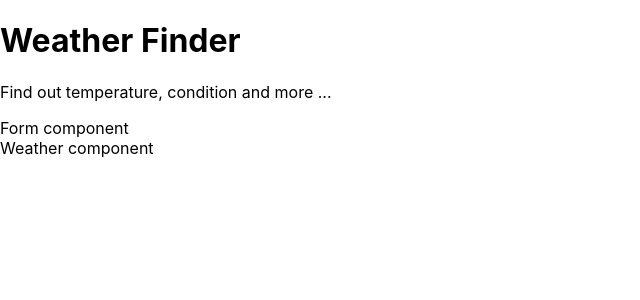
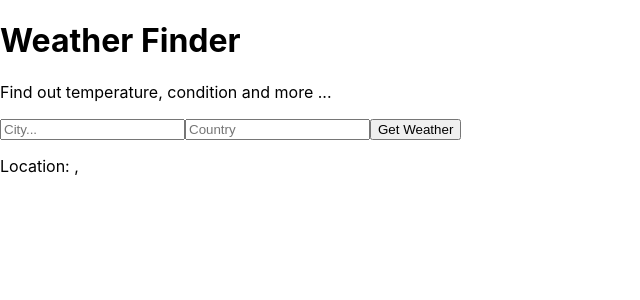
Before and after one commit to Roninanu777/react_weatherapp, a React (Create React App) app: page / in a window 1280 px wide. Shown: the top 300 px of the page, without its empty margins (0-640 px from the left). Built offline with nearby package versions, Linux system fonts and the light colour scheme.

Commit message:
first commit

```diff
--- a/src/App.js
+++ b/src/App.js
@@ -6,20 +6,43 @@ import Weather from './components/Weather'
 const API_KEY = '2870e042874453c6dfd4719bc74e5778';
 
 class App extends Component {
+  state = {
+    temperature: undefined,
+    city: undefined,
+    country: undefined,
+    humidity: undefined,
+    description: undefined,
+    error: undefined
+  }
 
-  getWeather = async () => {
-    const api_call = await fetch(`https://api.openweathermap.org/data/2.5/weather?q=London,uk&appid=${API_KEY}`);
+  getWeather = async (e) => {
+
+    e.preventDefault();
+    const city = e.target.elements.city.value;
+    const country = e.target.elements.country.value;
+    const api_call = await fetch(`https://api.openweathermap.org/data/2.5/weather?q=${city},${country}&appid=${API_KEY}&units=metric`);
+    const data = await api_call.json();
+    if(city && country){
+      this.setState({
+        temperature: data.main.temp,
+        city: city,
+        country: country,
+        humidity: data.main.humidity,
+        description: data.weather[0].description,
+        error: (data.cod === "404")? data.message : null
+      })
+    }
   }
 
   render() {
     return (
       <div>
         <Title />
-        <Form />
-        <Weather />
+        <Form getWeather={this.getWeather} />
+        <Weather blob={this.state}/>
       </div>
     )
   }
 }
 
-export default App
+export default App;
--- a/src/components/Form.js
+++ b/src/components/Form.js
@@ -3,9 +3,11 @@ import React, { Component } from 'react'
 class Form extends Component {
     render() {
         return (
-            <div>
-                Form component
-            </div>
+            <form onSubmit={this.props.getWeather}>
+                <input type="text" name="city" placeholder="City..." />
+                <input type="text" name="country" placeholder="Country" />
+                <button>Get Weather</button>
+            </form>
         )
     }
 }
--- a/src/components/Weather.js
+++ b/src/components/Weather.js
@@ -2,9 +2,10 @@ import React, { Component } from 'react'
 
 class Weather extends Component {
     render() {
+        const { temperature, city, country, humidity, description, error} = this.props.blob;
         return (
             <div>
-                Weather component
+                <p>Location: {city}, {country}</p>
             </div>
         )
     }
```
Also changed, not shown: src/components/Title.js (line endings or trailing spaces).
